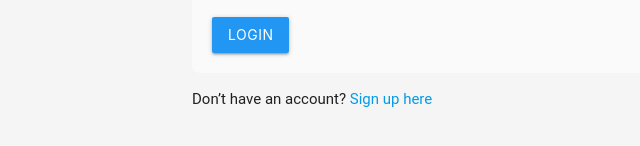
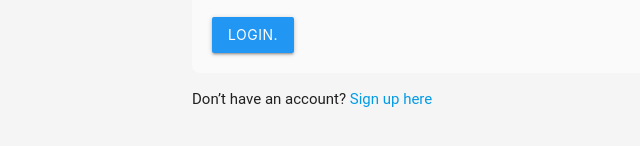
Before and after one commit to srinikethreddy29/studyroombooking, a website: page public/login.html in a window 1280 px wide. Shown: the part 308-454 px from the top of the page, 0-640 px from the left. Drawn offline with nearby package versions, Linux system fonts and the light colour scheme.

Commit message:
Re-pushed login.html with minor adjustment

```diff
--- a/public/login.html
+++ b/public/login.html
@@ -26,7 +26,7 @@
         <input type="password" id="password" required />
         <label for="password" class="active">Password</label>
       </div>
-      <button type="submit" class="btn blue">Login</button>
+      <button type="submit" class="btn blue">Login.</button>
     </form>
     <p>Don’t have an account? <a href="signup.html">Sign up here</a></p>
   </div>
```
